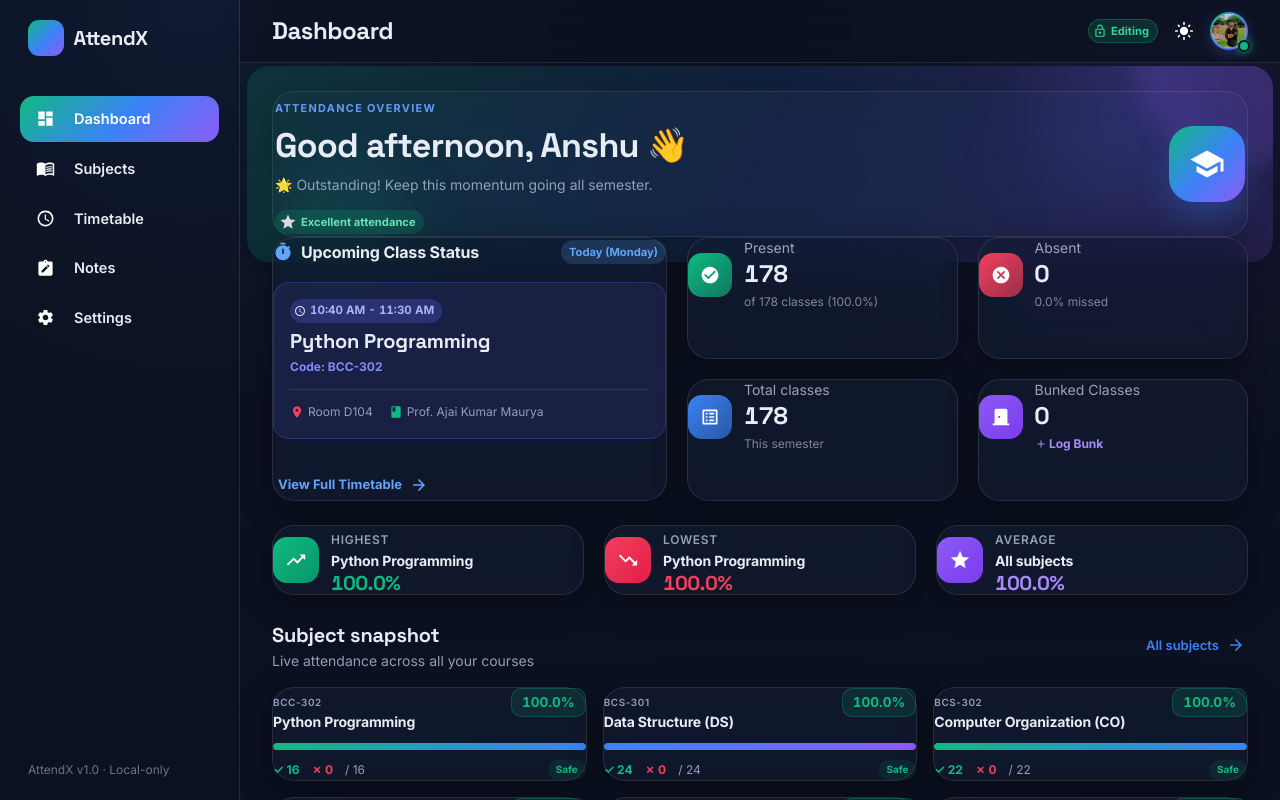
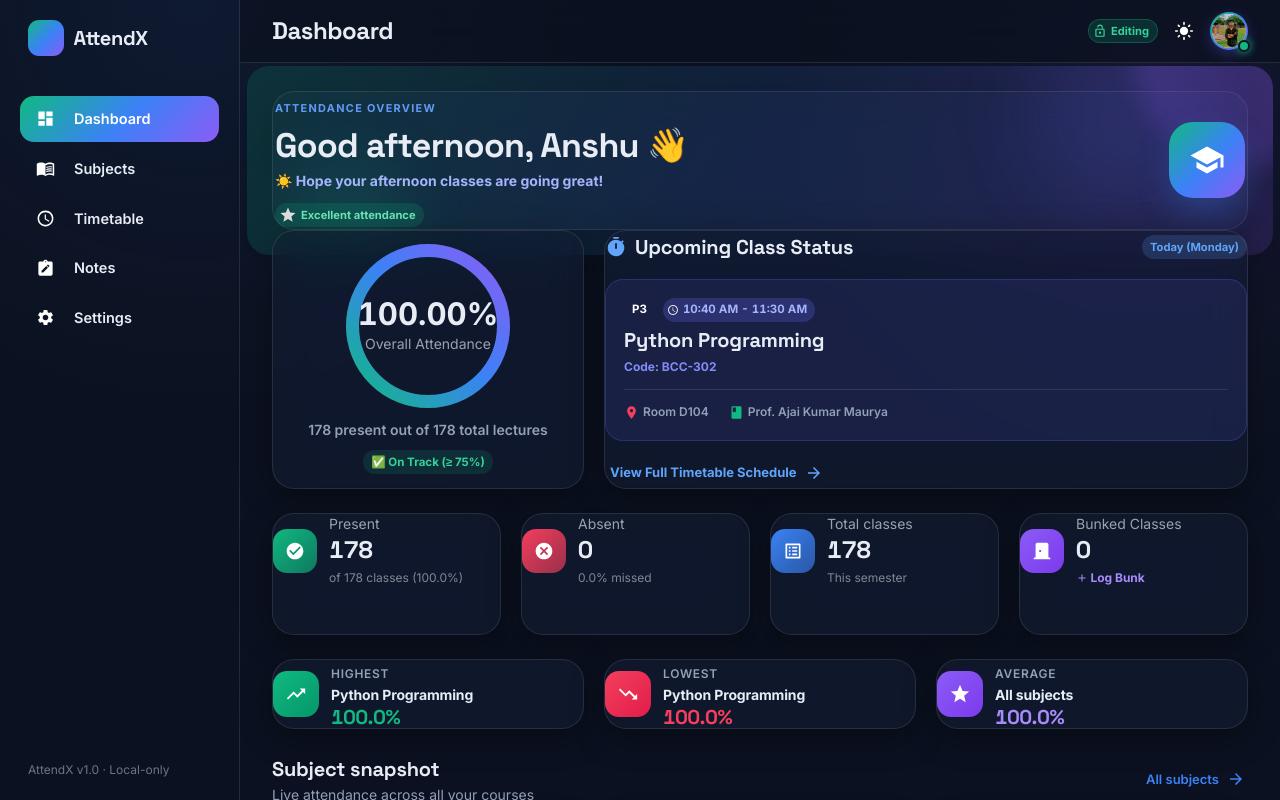
Before and after one commit to anshujaiswal3000-cloud/MY-ATTENDENCE, a React (Vite) app: page / in a window 1280 px wide. Shown: the top 800 px of the page. Built offline with nearby package versions, Linux system fonts and the light colour scheme.

Commit message:
Restore Overall Attendance widget, add time-based Wish section, and keep Live Upcoming Class card

```diff
--- a/src/data/defaultSubjects.js
+++ b/src/data/defaultSubjects.js
@@ -18,8 +18,8 @@ export const defaultSubjects = [
     color: ['#10b981', '#3b82f6'],
     present: 14, total: 14,
     timetable: [
-      { day: 'Monday', time: '10:40 AM - 11:30 AM' },
-      { day: 'Tuesday', time: '03:40 PM - 04:30 PM' }
+      { day: 'Monday', period: 'P3', time: '10:40 AM - 11:30 AM' },
+      { day: 'Tuesday', period: 'P9', time: '03:40 PM - 04:30 PM' }
     ]
   },
   {
@@ -30,12 +30,12 @@ export const defaultSubjects = [
     color: ['#3b82f6', '#8b5cf6'],
     present: 22, total: 22,
     timetable: [
-      { day: 'Monday', time: '09:50 AM - 10:40 AM' },
-      { day: 'Tuesday', time: '10:40 AM - 11:30 AM' },
-      { day: 'Wednesday', time: '11:30 AM - 12:20 PM' },
-      { day: 'Thursday', time: '09:00 AM - 09:50 AM' },
-      { day: 'Friday', time: '10:40 AM - 11:30 AM' },
-      { day: 'Saturday', time: '01:00 PM - 02:00 PM' }
+      { day: 'Monday', period: 'P2', time: '09:50 AM - 10:40 AM' },
+      { day: 'Tuesday', period: 'P3', time: '10:40 AM - 11:30 AM' },
+      { day: 'Wednesday', period: 'P4', time: '11:30 AM - 12:20 PM' },
+      { day: 'Thursday', period: 'P1', time: '09:00 AM - 09:50 AM' },
+      { day: 'Friday', period: 'P3', time: '10:40 AM - 11:30 AM' },
+      { day: 'Saturday', period: 'P5', time: '01:00 PM - 02:00 PM' }
     ]
   },
   {
@@ -46,12 +46,12 @@ export const defaultSubjects = [
     color: ['#10b981', '#3b82f6'],
     present: 20, total: 20,
     timetable: [
-      { day: 'Monday', time: '09:00 AM - 09:50 AM' },
-      { day: 'Tuesday', time: '09:00 AM - 09:50 AM' },
-      { day: 'Wednesday', time: '09:50 AM - 10:40 AM' },
-      { day: 'Thursday', time: '09:50 AM - 10:40 AM' },
-      { day: 'Friday', time: '12:20 PM - 01:10 PM' },
-      { day: 'Saturday', time: '09:00 AM - 10:00 AM' }
+      { day: 'Monday', period: 'P1', time: '09:00 AM - 09:50 AM' },
+      { day: 'Tuesday', period: 'P1', time: '09:00 AM - 09:50 AM' },
+      { day: 'Wednesday', period: 'P2', time: '09:50 AM - 10:40 AM' },
+      { day: 'Thursday', period: 'P2', time: '09:50 AM - 10:40 AM' },
+      { day: 'Friday', period: 'P5', time: '12:20 PM - 01:10 PM' },
+      { day: 'Saturday', period: 'P1', time: '09:00 AM - 10:00 AM' }
     ]
   },
   {
@@ -62,12 +62,12 @@ export const defaultSubjects = [
     color: ['#8b5cf6', '#10b981'],
     present: 18, total: 18,
     timetable: [
-      { day: 'Monday', time: '03:40 PM - 04:30 PM' },
-      { day: 'Tuesday', time: '02:00 PM - 02:50 PM' },
-      { day: 'Wednesday', time: '09:00 AM - 09:50 AM' },
-      { day: 'Thursday', time: '11:30 AM - 12:20 PM' },
-      { day: 'Friday', time: '02:00 PM - 02:50 PM' },
-      { day: 'Saturday', time: '10:00 AM - 11:00 AM' }
+      { day: 'Monday', period: 'P9', time: '03:40 PM - 04:30 PM' },
+      { day: 'Tuesday', period: 'P7', time: '02:00 PM - 02:50 PM' },
+      { day: 'Wednesday', period: 'P1', time: '09:00 AM - 09:50 AM' },
+      { day: 'Thursday', period: 'P4', time: '11:30 AM - 12:20 PM' },
+      { day: 'Friday', period: 'P7', time: '02:00 PM - 02:50 PM' },
+      { day: 'Saturday', period: 'P2', time: '10:00 AM - 11:00 AM' }
     ]
   },
   {
@@ -78,13 +78,13 @@ export const defaultSubjects = [
     color: ['#10b981', '#8b5cf6'],
     present: 24, total: 24,
     timetable: [
-      { day: 'Monday', time: '02:00 PM - 02:50 PM' },
-      { day: 'Tuesday', time: '09:50 AM - 10:40 AM' },
-      { day: 'Wednesday', time: '10:40 AM - 11:30 AM' },
-      { day: 'Wednesday', time: '03:40 PM - 04:30 PM' },
-      { day: 'Thursday', time: '12:20 PM - 01:10 PM' },
-      { day: 'Friday', time: '11:30 AM - 12:20 PM' },
-      { day: 'Saturday', time: '12:00 PM - 01:00 PM' }
+      { day: 'Monday', period: 'P7', time: '02:00 PM - 02:50 PM' },
+      { day: 'Tuesday', period: 'P2', time: '09:50 AM - 10:40 AM' },
+      { day: 'Wednesday', period: 'P3', time: '10:40 AM - 11:30 AM' },
+      { day: 'Wednesday', period: 'P9', time: '03:40 PM - 04:30 PM' },
+      { day: 'Thursday', period: 'P5', time: '12:20 PM - 01:10 PM' },
+      { day: 'Friday', period: 'P4', time: '11:30 AM - 12:20 PM' },
+      { day: 'Saturday', period: 'P4', time: '12:00 PM - 01:00 PM' }
     ]
   },
   {
@@ -95,7 +95,7 @@ export const defaultSubjects = [
     color: ['#3b82f6', '#10b981'],
     present: 6, total: 6,
     timetable: [
-      { day: 'Tuesday', time: '11:30 AM - 01:10 PM' }
+      { day: 'Tuesday', period: 'P4-P5', time: '11:30 AM - 01:10 PM' }
     ]
   },
   {
@@ -106,7 +106,7 @@ export const defaultSubjects = [
     color: ['#8b5cf6', '#3b82f6'],
     present: 6, total: 6,
     timetable: [
-      { day: 'Monday', time: '11:30 AM - 01:10 PM' }
+      { day: 'Monday', period: 'P4-P5', time: '11:30 AM - 01:10 PM' }
     ]
   },
   {
@@ -117,7 +117,7 @@ export const defaultSubjects = [
     color: ['#8b5cf6', '#10b981'],
     present: 6, total: 6,
     timetable: [
-      { day: 'Friday', time: '02:50 PM - 04:30 PM' }
+      { day: 'Friday', period: 'P8-P9', time: '02:50 PM - 04:30 PM' }
     ]
   },
   {
@@ -128,8 +128,8 @@ export const defaultSubjects = [
     color: ['#3b82f6', '#8b5cf6'],
     present: 8, total: 8,
     timetable: [
-      { day: 'Wednesday', time: '12:20 PM - 01:10 PM' },
-      { day: 'Thursday', time: '10:40 AM - 11:30 AM' }
+      { day: 'Wednesday', period: 'P5', time: '12:20 PM - 01:10 PM' },
+      { day: 'Thursday', period: 'P3', time: '10:40 AM - 11:30 AM' }
     ]
   },
   {
@@ -140,8 +140,8 @@ export const defaultSubjects = [
     color: ['#10b981', '#3b82f6'],
     present: 8, total: 8,
     timetable: [
-      { day: 'Thursday', time: '02:50 PM - 03:40 PM' },
-      { day: 'Friday', time: '09:00 AM - 09:50 AM' }
+      { day: 'Thursday', period: 'P8', time: '02:50 PM - 03:40 PM' },
+      { day: 'Friday', period: 'P1', time: '09:00 AM - 09:50 AM' }
     ]
   },
   {
@@ -152,7 +152,7 @@ export const defaultSubjects = [
     color: ['#8b5cf6', '#3b82f6'],
     present: 4, total: 4,
     timetable: [
-      { day: 'Monday', time: '02:50 PM - 03:40 PM' }
+      { day: 'Monday', period: 'P8', time: '02:50 PM - 03:40 PM' }
     ]
   },
   {
@@ -163,10 +163,10 @@ export const defaultSubjects = [
     color: ['#10b981', '#8b5cf6'],
     present: 14, total: 14,
     timetable: [
-      { day: 'Tuesday', time: '02:50 PM - 03:40 PM' },
-      { day: 'Wednesday', time: '02:00 PM - 02:50 PM' },
-      { day: 'Thursday', time: '02:00 PM - 02:50 PM' },
-      { day: 'Saturday', time: '11:00 AM - 12:00 PM' }
+      { day: 'Tuesday', period: 'P8', time: '02:50 PM - 03:40 PM' },
+      { day: 'Wednesday', period: 'P7', time: '02:00 PM - 02:50 PM' },
+      { day: 'Thursday', period: 'P7', time: '02:00 PM - 02:50 PM' },
+      { day: 'Saturday', period: 'P3', time: '11:00 AM - 12:00 PM' }
     ]
   },
   {
@@ -177,7 +177,7 @@ export const defaultSubjects = [
     color: ['#3b82f6', '#10b981'],
     present: 4, total: 4,
     timetable: [
-      { day: 'Wednesday', time: '02:50 PM - 03:40 PM' }
+      { day: 'Wednesday', period: 'P8', time: '02:50 PM - 03:40 PM' }
     ]
   },
   {
@@ -188,8 +188,8 @@ export const defaultSubjects = [
     color: ['#8b5cf6', '#10b981'],
     present: 8, total: 8,
     timetable: [
-      { day: 'Thursday', time: '03:40 PM - 04:30 PM' },
-      { day: 'Friday', time: '09:50 AM - 10:40 AM' }
+      { day: 'Thursday', period: 'P9', time: '03:40 PM - 04:30 PM' },
+      { day: 'Friday', period: 'P2', time: '09:50 AM - 10:40 AM' }
     ]
   },
   {
@@ -200,7 +200,7 @@ export const defaultSubjects = [
     color: ['#3b82f6', '#8b5cf6'],
     present: 4, total: 4,
     timetable: [
-      { day: 'Saturday', time: '02:00 PM - 03:00 PM' }
+      { day: 'Saturday', period: 'P6', time: '02:00 PM - 03:00 PM' }
     ]
   }
 ]
--- a/src/pages/Dashboard.jsx
+++ b/src/pages/Dashboard.jsx
@@ -8,10 +8,11 @@ import {
   MdCheckCircle, MdCancel, MdListAlt, MdEventAvailable,
   MdArrowForward, MdSchool, MdTrendingUp, MdTrendingDown,
   MdStar, MdWarning, MdDoorBack, MdAdd, MdSchedule, MdLocationOn,
-  MdTimer, MdClass
+  MdTimer, MdClass, MdWavingHand
 } from 'react-icons/md'
 import { useNavigate } from 'react-router-dom'
 import GlassCard from '../components/GlassCard'
+import AuroraGauge from '../components/AuroraGauge'
 import StatCard from '../components/StatCard'
 import EmptyState from '../components/EmptyState'
 import { useAttendance } from '../context/AttendanceContext'
@@ -56,9 +57,11 @@ export default function Dashboard() {
   const today = getTodayName()
   const greetingHour = new Date().getHours()
   const greeting = greetingHour < 12 ? 'Good morning' : greetingHour < 17 ? 'Good afternoon' : 'Good evening'
-
-  // Weekly trend bars
-  const weekly = useMemo(() => Array.from({ length: 7 }, (_, i) => 65 + (i * 5) % 35), [])
+  const wishMessage = greetingHour < 12
+    ? '🌅 Wishing you an energetic and productive morning ahead!'
+    : greetingHour < 17
+      ? '☀️ Hope your afternoon classes are going great!'
+      : '🌙 Wishing you a peaceful evening & successful day completion!'
 
   // ALL subjects sorted by % descending
   const topSubjects = useMemo(() =>
@@ -73,26 +76,23 @@ export default function Dashboard() {
 
   // ── Calculate Upcoming / Current Class Status ──
   const upcomingClass = useMemo(() => {
-    // 1. Look for today's classes
     const todaySlots = []
     subjects.forEach((s) => {
       ;(s.timetable || []).forEach((slot) => {
-        if (slot.day === today) todaySlots.push({ subject: s, time: slot.time })
+        if (slot.day === today) todaySlots.push({ subject: s, time: slot.time, period: slot.period })
       })
     })
 
     if (todaySlots.length > 0) {
-      // Return first slot today
       return { slot: todaySlots[0], dayLabel: `Today (${today})` }
     }
 
-    // 2. Otherwise find tomorrow's classes
     const todayIdx = WEEKDAYS.indexOf(today)
     const nextDay = WEEKDAYS[(todayIdx + 1) % WEEKDAYS.length]
     const nextSlots = []
     subjects.forEach((s) => {
       ;(s.timetable || []).forEach((slot) => {
-        if (slot.day === nextDay) nextSlots.push({ subject: s, time: slot.time })
+        if (slot.day === nextDay) nextSlots.push({ subject: s, time: slot.time, period: slot.period })
       })
     })
 
@@ -105,8 +105,7 @@ export default function Dashboard() {
 
   return (
     <Box>
-
-      {/* ── Hero Banner ── */}
+      {/* ── Wish & Hero Banner ── */}
       <GlassCard sx={{ p: { xs: 2.5, sm: 3.25 }, mb: 3 }}>
         <Box className="dashboard-hero" sx={{
           mx: { xs: -2.5, sm: -3.25 }, my: { xs: -2.5, sm: -3.25 },
@@ -125,14 +124,10 @@ export default function Dashboard() {
             <Typography variant="h4" sx={{ fontWeight: 800, mt: .25, letterSpacing: '-.02em' }}>
               {greeting}, Anshu 👋
             </Typography>
-            <Typography variant="body2" sx={{ color: 'text.secondary', mt: .75, maxWidth: 380, lineHeight: 1.65 }}>
-              {attendanceExcellent
-                ? '🌟 Outstanding! Keep this momentum going all semester.'
-                : attendanceSafe
-                  ? 'You\'re on track. Stay consistent to finish strong.'
-                  : '⚠️ Attendance is below target. Time to catch up!'}
+            <Typography variant="body2" sx={{ color: '#a5b4fc', mt: .5, fontWeight: 700 }}>
+              {wishMessage}
             </Typography>
-            <Box sx={{ display: 'flex', gap: 1, mt: 1.75, flexWrap: 'wrap' }}>
+            <Box sx={{ display: 'flex', gap: 1, mt: 1.5, flexWrap: 'wrap' }}>
               {attendanceExcellent && <Chip icon={<MdStar />} label="Excellent attendance" size="small" sx={{ bgcolor: 'rgba(16,185,129,.18)', color: '#6ee7b7', fontWeight: 700, fontSize: '.7rem' }} />}
               {criticalSubjects.length > 0 && <Chip icon={<MdWarning />} label={`${criticalSubjects.length} subject${criticalSubjects.length > 1 ? 's' : ''} below 75%`} size="small" sx={{ bgcolor: 'rgba(244,63,94,.18)', color: '#fb7185', fontWeight: 700, fontSize: '.7rem', cursor: 'pointer' }} onClick={() => navigate('/subjects')} />}
             </Box>
@@ -143,17 +138,32 @@ export default function Dashboard() {
         </Box>
       </GlassCard>
 
-      {/* ── Main Stats & Upcoming Class Grid ── */}
+      {/* ── Overall Attendance & Upcoming Class Grid ── */}
       <Grid container spacing={2.5} sx={{ mb: 3 }}>
 
-        {/* ── Live Upcoming Class Status Card (Replaced Semester Progress) ── */}
-        <Grid item xs={12} lg={5}>
+        {/* ── Restored Overall Attendance Widget (Clean Circular Gauge) ── */}
+        <Grid item xs={12} md={5} lg={4}>
+          <GlassCard sx={{ p: 2.75, height: '100%', display: 'flex', flexDirection: 'column', alignItems: 'center', justifyContent: 'center' }}>
+            <AuroraGauge percentage={stats.percentage} label="Overall Attendance" />
+            <Typography variant="body2" color="text.secondary" sx={{ mt: 1.5, fontWeight: 600 }}>
+              {stats.present} present out of {stats.total} total lectures
+            </Typography>
+            <Chip
+              size="small"
+              label={attendanceSafe ? '✅ On Track (≥ 75%)' : '⚠️ Below Target (< 75%)'}
+              sx={{ mt: 1.25, fontWeight: 700, fontSize: '.72rem', bgcolor: attendanceSafe ? 'rgba(16,185,129,.14)' : 'rgba(244,63,94,.14)', color: attendanceSafe ? '#34d399' : '#fb7185' }}
+            />
+          </GlassCard>
+        </Grid>
+
+        {/* ── Live Upcoming Class Status Card ── */}
+        <Grid item xs={12} md={7} lg={8}>
           <GlassCard sx={{ p: 2.75, height: '100%', display: 'flex', flexDirection: 'column', justifyContent: 'space-between' }}>
             <Box>
               <Box sx={{ display: 'flex', justifyContent: 'space-between', alignItems: 'center', mb: 2 }}>
                 <Box sx={{ display: 'flex', alignItems: 'center', gap: 1 }}>
-                  <MdTimer size={20} color="#60a5fa" />
-                  <Typography variant="subtitle1" sx={{ fontWeight: 800 }}>
+                  <MdTimer size={22} color="#60a5fa" />
+                  <Typography variant="h6" sx={{ fontWeight: 800 }}>
                     Upcoming Class Status
                   </Typography>
                 </Box>
@@ -165,17 +175,26 @@ export default function Dashboard() {
               </Box>
 
               {upcomingClass ? (
-                <Box sx={{ p: 2, borderRadius: '16px', background: 'rgba(99,102,241,.12)', border: '1px solid rgba(99,102,241,.25)' }}>
+                <Box sx={{ p: 2.25, borderRadius: '18px', background: 'rgba(99,102,241,.12)', border: '1px solid rgba(99,102,241,.25)' }}>
                   <Box sx={{ display: 'flex', justifyContent: 'space-between', alignItems: 'flex-start', mb: 1 }}>
                     <Box>
+                      <Box sx={{ display: 'flex', gap: 1, mb: .8 }}>
+                        {upcomingClass.slot.period && (
+                          <Chip
+                            label={upcomingClass.slot.period}
+                            size="small"
+                            sx={{ fontSize: '.72rem', fontWeight: 800, bgcolor: 'var(--aurora)', color: '#fff' }}
+                          />
+                        )}
                         <Chip
                           icon={<MdSchedule size={12} />}
                           label={upcomingClass.slot.time}
                           size="small"
                           className="mono-num"
-                        sx={{ fontSize: '.72rem', fontWeight: 700, bgcolor: 'rgba(99,102,241,.25)', color: '#a5b4fc', mb: .8 }}
+                          sx={{ fontSize: '.72rem', fontWeight: 700, bgcolor: 'rgba(99,102,241,.25)', color: '#a5b4fc' }}
                         />
-                      <Typography variant="h6" sx={{ fontWeight: 800, lineHeight: 1.2 }}>
+                      </Box>
+                      <Typography variant="h6" sx={{ fontWeight: 800, lineHeight: 1.25 }}>
                         {upcomingClass.slot.subject.name}
                       </Typography>
                       <Typography variant="caption" sx={{ color: '#818cf8', fontWeight: 700 }}>
@@ -184,19 +203,19 @@ export default function Dashboard() {
                     </Box>
                   </Box>
 
-                  <Box sx={{ display: 'flex', gap: 2, mt: 1.5, pt: 1.5, borderTop: '1px solid rgba(255,255,255,.1)' }}>
-                    <Typography variant="caption" color="text.secondary" sx={{ display: 'flex', alignItems: 'center', gap: .5 }}>
-                      <MdLocationOn size={14} color="#f43f5e" /> {timetableHeader.room}
+                  <Box sx={{ display: 'flex', gap: 2.5, mt: 1.5, pt: 1.5, borderTop: '1px solid rgba(255,255,255,.1)' }}>
+                    <Typography variant="caption" color="text.secondary" sx={{ display: 'flex', alignItems: 'center', gap: .5, fontWeight: 600 }}>
+                      <MdLocationOn size={15} color="#f43f5e" /> {timetableHeader.room}
                     </Typography>
-                    <Typography variant="caption" color="text.secondary" sx={{ display: 'flex', alignItems: 'center', gap: .5 }}>
-                      <MdClass size={14} color="#10b981" /> Prof. {upcomingClass.slot.subject.faculty}
+                    <Typography variant="caption" color="text.secondary" sx={{ display: 'flex', alignItems: 'center', gap: .5, fontWeight: 600 }}>
+                      <MdClass size={15} color="#10b981" /> Prof. {upcomingClass.slot.subject.faculty}
                     </Typography>
                   </Box>
                 </Box>
               ) : (
                 <Box sx={{ p: 3, textAlign: 'center' }}>
                   <Typography variant="body2" color="text.secondary">
-                    🎉 All classes completed for now! Check timetable for full schedule.
+                    🎉 All classes completed for today! Check timetable for full schedule.
                   </Typography>
                 </Box>
               )}
@@ -208,15 +227,15 @@ export default function Dashboard() {
               onClick={() => navigate('/timetable')}
               sx={{ textTransform: 'none', mt: 2, fontWeight: 700, alignSelf: 'flex-start', color: '#60a5fa' }}
             >
-              View Full Timetable
+              View Full Timetable Schedule
             </Button>
           </GlassCard>
         </Grid>
+      </Grid>
 
-        {/* Right Stats Grid */}
-        <Grid item xs={12} lg={7}>
-          <Grid container spacing={2.5}>
-            <Grid item xs={6} sm={6}>
+      {/* ── 4 Main Stat Cards ── */}
+      <Grid container spacing={2.5} sx={{ mb: 3 }}>
+        <Grid item xs={6} sm={3}>
           <StatCard
             icon={<MdCheckCircle />}
             label="Present"
@@ -226,7 +245,7 @@ export default function Dashboard() {
             delay={.05}
           />
         </Grid>
-            <Grid item xs={6} sm={6}>
+        <Grid item xs={6} sm={3}>
           <StatCard
             icon={<MdCancel />}
             label="Absent"
@@ -236,7 +255,7 @@ export default function Dashboard() {
             delay={.1}
           />
         </Grid>
-            <Grid item xs={6} sm={6}>
+        <Grid item xs={6} sm={3}>
           <StatCard
             icon={<MdListAlt />}
             label="Total classes"
@@ -248,7 +267,7 @@ export default function Dashboard() {
         </Grid>
 
         {/* Bunked Classes Logger Card */}
-            <Grid item xs={6} sm={6}>
+        <Grid item xs={6} sm={3}>
           <GlassCard delay={.2} sx={{ p: 2.25, minHeight: 122, cursor: 'pointer' }} onClick={() => setBunkDialogOpen(true)}>
             <Box sx={{ display: 'flex', alignItems: 'center', gap: 1.5 }}>
               <Box sx={{ width: 44, height: 44, borderRadius: '14px', display: 'flex', alignItems: 'center', justifyContent: 'center', fontSize: 22, color: '#fff', background: 'linear-gradient(135deg,#8b5cf6,#7c3aed)', flexShrink: 0 }}>
@@ -267,8 +286,6 @@ export default function Dashboard() {
               </Box>
             </Box>
           </GlassCard>
-            </Grid>
-          </Grid>
         </Grid>
       </Grid>
 
```
Lines whose indentation alone changed are shown as unchanged.
